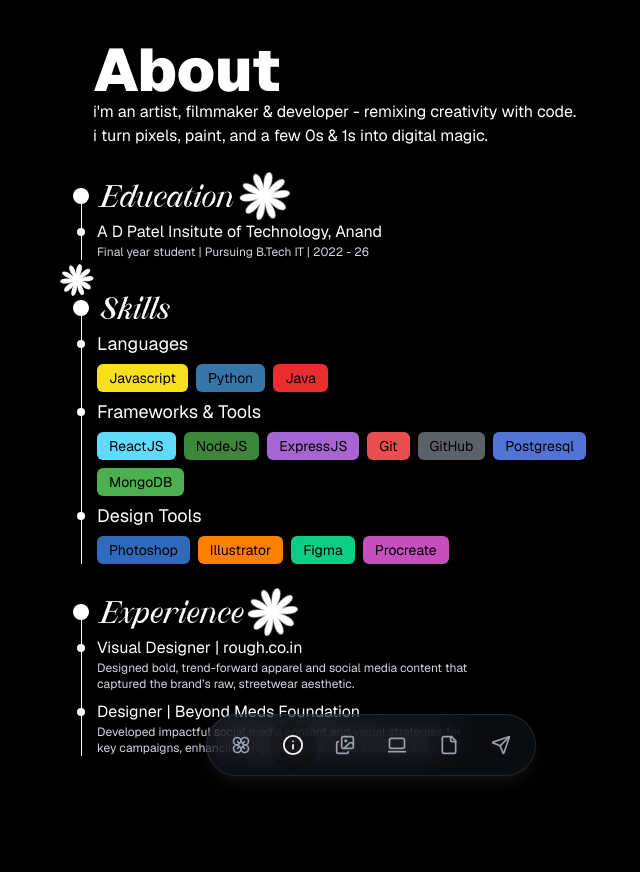
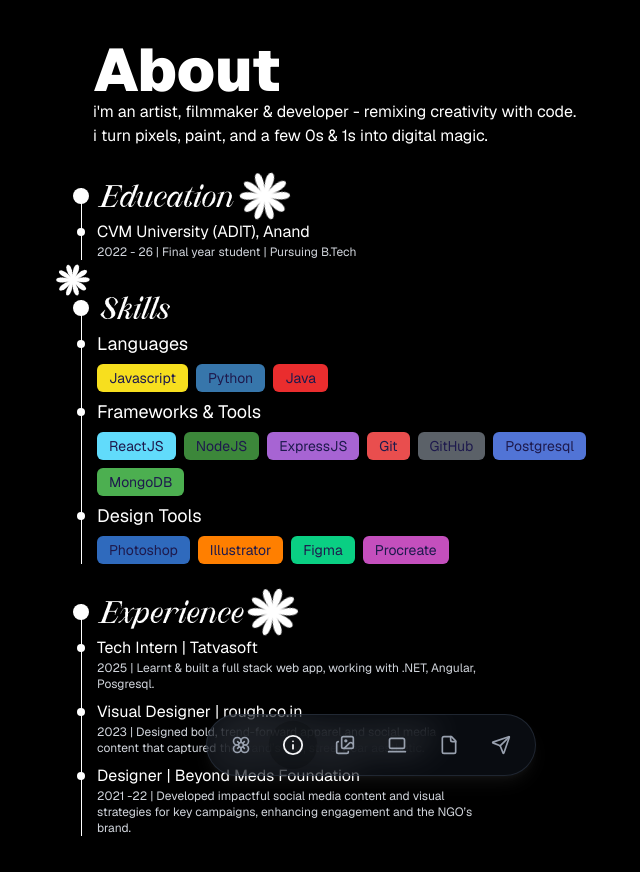
Before and after one commit to DharmBharodiya/dharm-portfolio, a React (Vite) app: page /about in a window 1280 px wide. Shown: the top 872 px of the page, without its empty margins (269-909 px from the left). Built offline with nearby package versions, Linux system fonts and the light colour scheme.

Commit message:
REFACTOR: Added a project + experience + social link.

```diff
--- a/src/components/About/Education.jsx
+++ b/src/components/About/Education.jsx
@@ -8,8 +8,8 @@ function Education() {
   return (
     <div className="relative">
       <ContentBox
-      heading="A D Patel Insitute of Technology, Anand"
-      description="Final year student | Pursuing B.Tech IT | 2022 - 26"
+      heading="CVM University (ADIT), Anand"
+      description="2022 - 26 | Final year student | Pursuing B.Tech"
       />
       <motion.img
       src={`${theme === "dark" ? "/images/flowerWhite.png" : "/images/flowerBlack.png"}`}
--- a/src/components/About/Expereince.jsx
+++ b/src/components/About/Expereince.jsx
@@ -7,11 +7,14 @@ function Expereince() {
   return (
     <div className="relative">
         <ContentBox
+        heading="Tech Intern | Tatvasoft"
+        description="2025 | Learnt & built a full stack web app, working with .NET, Angular, Posgresql." />
+        <ContentBox
         heading="Visual Designer | rough.co.in"
-        description="Designed bold, trend-forward apparel and social media content that captured the brand’s raw, streetwear aesthetic." />
+        description="2023 | Designed bold, trend-forward apparel and social media content that captured the brand’s raw, streetwear aesthetic." />
         <ContentBox
         heading="Designer | Beyond Meds Foundation"
-        description="Developed impactful social media content and visual strategies for key campaigns, enhancing engagement and the NGO’s brand." />
+        description="2021 -22 | Developed impactful social media content and visual strategies for key campaigns, enhancing engagement and the NGO’s brand." />
         <motion.img
         src={`${theme === "dark" ? "/images/flowerWhite.png" : "/images/flowerBlack.png"}`}
         alt="flower"
--- a/src/components/About/SkillBox.jsx
+++ b/src/components/About/SkillBox.jsx
@@ -1,7 +1,7 @@
 
 function SkillBox({title, bg}) {
   return (
-    <div className={"w-fit px-2 py-0.5 sm:px-3 sm:py-1 rounded-md text-xs sm:text-sm  text-black hover:scale-108 transition-all duration-75"} style={{backgroundColor: bg}}>
+    <div className={"w-fit px-2 py-0.5 sm:px-3 sm:py-1 rounded-md text-xs sm:text-sm  text-indigo-950 hover:scale-108 transition-all duration-75"} style={{backgroundColor: bg}}>
         <h1>{title}</h1>
     </div>
   )
--- a/src/components/About/SkillRepeat.jsx
+++ b/src/components/About/SkillRepeat.jsx
@@ -13,7 +13,7 @@ function SkillRepeat() {
         <motion.img
         src={`${theme === "dark" ? "/images/flowerWhite.png" : "/images/flowerBlack.png"}`}
         alt="flowerwhite"
-        className="absolute w-7 h-7 sm:w-8 sm:h-8 sm:-top-19 -top-17 -left-5"
+        className="absolute w-7 h-7 sm:w-8 sm:h-8 sm:-top-19 -top-18 -left-6"
         animate={{ rotate: 360 }}
           initial={{ rotate: 0 }}
           transition={{
--- a/src/components/About/TimeLine.jsx
+++ b/src/components/About/TimeLine.jsx
@@ -7,7 +7,7 @@ function TimeLine({timelineHeading, content}) {
 
       {/* heading */}
       <div className="relative mb-6">
-        <div className="w-2.5 h-2.5 sm:w-4 sm:h-4 bg-black dark:bg-white rounded-full -translate-x-1/2"></div>
+        <div className="w-4 h-4 bg-black dark:bg-white rounded-full -translate-x-1/2"></div>
         <h1 className="absolute top-0 ml-4 text-2xl sm:text-3xl leading-6  text-black dark:text-white" style={{ fontFamily: 'New Valley, sans-serif'}}>{timelineHeading}</h1>
       </div>
 
--- a/src/components/CustomCursor.jsx
+++ b/src/components/CustomCursor.jsx
@@ -14,6 +14,7 @@ function CustomCursor() {
         return () => window.removeEventListener("mousemove", move)
     }, [])
 
+    //to not show cursor in screens that dont have access to mouse
     useEffect(() => {
         const checkInputType = () => {
             const isMouse = window.matchMedia('(pointer: fine)').matches;
--- a/src/components/Home/MainPara.jsx
+++ b/src/components/Home/MainPara.jsx
@@ -51,7 +51,7 @@ function MainPara() {
               initial={{opacity: 0, y:20}}
               animate={{opacity: 1, y:0}}
               transition={{delay: 0.2}}
-              className='text-gray-800 dark:text-white text-[18px] mt-0 text-left selection:bg-pink-500 transition-colors duration-300'>Pixels. Purpose. Possibility.</motion.p>
+              className='text-gray-800 dark:text-white text-[18px] mt-0 text-left selection:bg-pink-500 transition-colors duration-300'>20 y/o | dev. x designer.</motion.p>
               <motion.p
               initial={{opacity: 0, y:20}}
               animate={{opacity: 1, y:0}}
--- a/src/components/Projects/Projects.js
+++ b/src/components/Projects/Projects.js
@@ -1,14 +1,14 @@
 export const projects = [
     {
         title: "GREP - Smart GRE Tutor",
-        description: "personalized tool that leverages AI to help with GRE preparation",
+        description: "Personalized tool that leverages AI to help with GRE preparation",
         bg: "bg-[linear-gradient(90deg,_rgba(2,0,36,1)_0%,_rgba(9,9,121,1)_50%,_rgba(0,212,255,1)_100%)] dark:bg-[linear-gradient(90deg,_rgba(2,0,36,0.65)_0%,_rgba(9,9,121,0.60)_50%,_rgba(0,212,255,0.70)_100%)] transition-colors duration-200",
         flowerClass: "absolute w-8 h-8 -top-5 right-10",
         src: "https://grep-rho.vercel.app/"
     },
     {
         title: "Math Riot",
-        description: "a small little math game to strengthen basic arithmetic.",
+        description: "A small little math game to strengthen basic arithmetic.",
         bg: "bg-[linear-gradient(90deg,_rgba(26,0,51,1)_0%,_rgba(76,29,149,1)_50%,_rgba(255,0,150,1)_100%)] dark:bg-[linear-gradient(90deg,_rgba(26,0,51,0.6)_0%,_rgba(76,29,149,0.65)_50%,_rgba(255,0,150,0.90)_100%)] transition-colors duration-200",
         flowerClass: "absolute w-14 h-14 -bottom-6 right-10 ",
         src: "https://github.com/DharmBharodiya/math-riot"
@@ -21,7 +21,7 @@ export const projects = [
         src:"https://github.com/DharmBharodiya/OpenCV"
     },
     {
-        title: "a personal portfolio",
+        title: "A personal portfolio",
         description: "Designed and developed a portfolio website to showcase projects and skills",
         bg: "bg-[linear-gradient(90deg,_rgba(0,51,51,1)_0%,_rgba(0,128,128,1)_50%,_rgba(57,255,20,1)_100%)] dark:bg-[linear-gradient(90deg,_rgba(0,51,51,0.6)_0%,_rgba(0,128,128,0.65)_50%,_rgba(57,255,20,0.70)_100%)] transition-colors duration-200",
         flowerClass: "absolute w-10 h-10 -bottom-4 left-1/2 -translate-x-1/2",
@@ -34,11 +34,11 @@ export const projects = [
     //     flowerClass: "absolute w-10 h-10 -bottom-5 left-5",
     // },
     {
-        title: "explored Spotify playlists",
-        description: "Discovered 50 new songs across 10 genres",
+        title: "Misson Management App",
+        description: "Learnt & built this during my time at tatvasoft.",
         bg: "bg-[linear-gradient(90deg,_rgba(51,0,51,1)_0%,_rgba(128,0,128,1)_50%,_rgba(255,0,255,1)_100%)] dark:bg-[linear-gradient(90deg,_rgba(51,0,51,0.6)_0%,_rgba(128,0,128,0.65)_50%,_rgba(255,0,255,0.70)_100%)] transition-colors duration-200",
         flowerClass: "absolute w-12 h-12 -bottom-6 right-10",
-        src:"#"
+        src:"https://github.com/DharmBharodiya/Mission-App"
     },
     // {
     //     title: "completed coding challenge",
@@ -47,14 +47,14 @@ export const projects = [
     //     flowerClass: "absolute w-6 h-6 -bottom-2 left-20 -translate-x-1/2"
     // },
     {
-        title: "insta scroll benchmarking",
+        title: "Insta scroll benchmarking",
         description: "Tested thumb fatigue limits across 3 time zones.",
         bg: "bg-[linear-gradient(90deg,_rgba(0,51,0,1)_0%,_rgba(0,128,0,1)_50%,_rgba(0,255,0,1)_100%)] dark:bg-[linear-gradient(90deg,_rgba(0,51,0,0.6)_0%,_rgba(0,128,0,0.65)_50%,_rgba(0,255,0,0.70)_100%)] transition-colors duration-200",
         flowerClass: "absolute w-14 h-14 -bottom-8 right-1/4",
         src:"#"
     },
     {
-        title: "took a ride in uber",
+        title: "Took a ride in uber",
         description: "enjoyed breath-taking cab ride from San Francisco to Las Vegas",
         bg: "bg-[linear-gradient(90deg,_rgba(0,0,51,1)_0%,_rgba(0,51,102,1)_50%,_rgba(0,102,204,1)_100%)] dark:bg-[linear-gradient(90deg,_rgba(0,0,51,0.6)_0%,_rgba(0,51,102,0.65)_50%,_rgba(0,102,204,0.70)_100%)] transition-colors duration-200",
         flowerClass: "absolute w-10 h-10 -bottom-5 right-5",
--- a/src/components/Socials/socials.js
+++ b/src/components/Socials/socials.js
@@ -1,4 +1,4 @@
-import {Twitter, GithubIcon, LinkedinIcon, YoutubeIcon, InstagramIcon } from "lucide-react";
+import {Twitter, GithubIcon, LinkedinIcon, YoutubeIcon, InstagramIcon, MousePointer2, MousePointer } from "lucide-react";
 
 export const socials = [
     {
@@ -24,5 +24,10 @@ export const socials = [
         title: "videos n stuff",
         icon: YoutubeIcon,
         link: "https://www.youtube.com/@dh4rmbharodiya"
+    },
+    {
+        title: "behance",
+        icon: MousePointer,
+        link: "https://www.behance.net/dharmbharodiya"
     }
 ]
```
